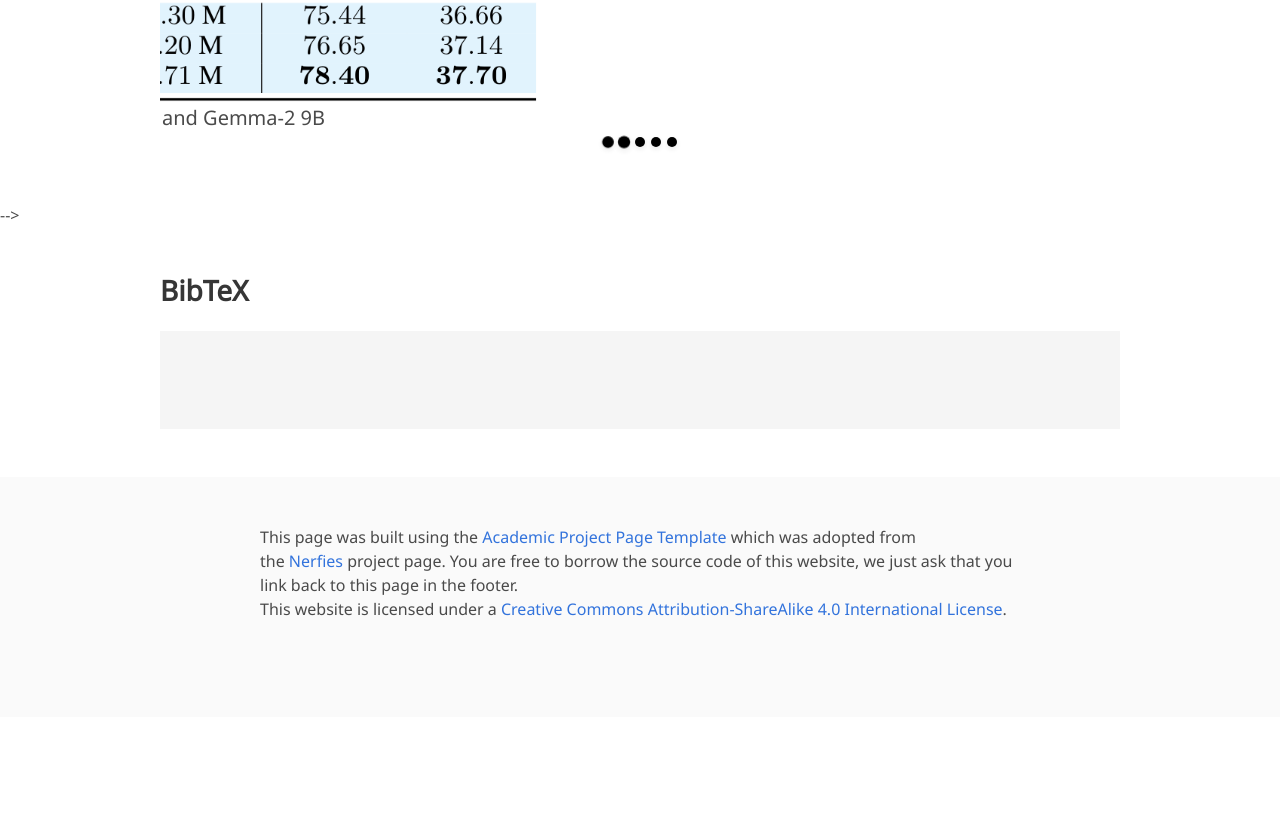
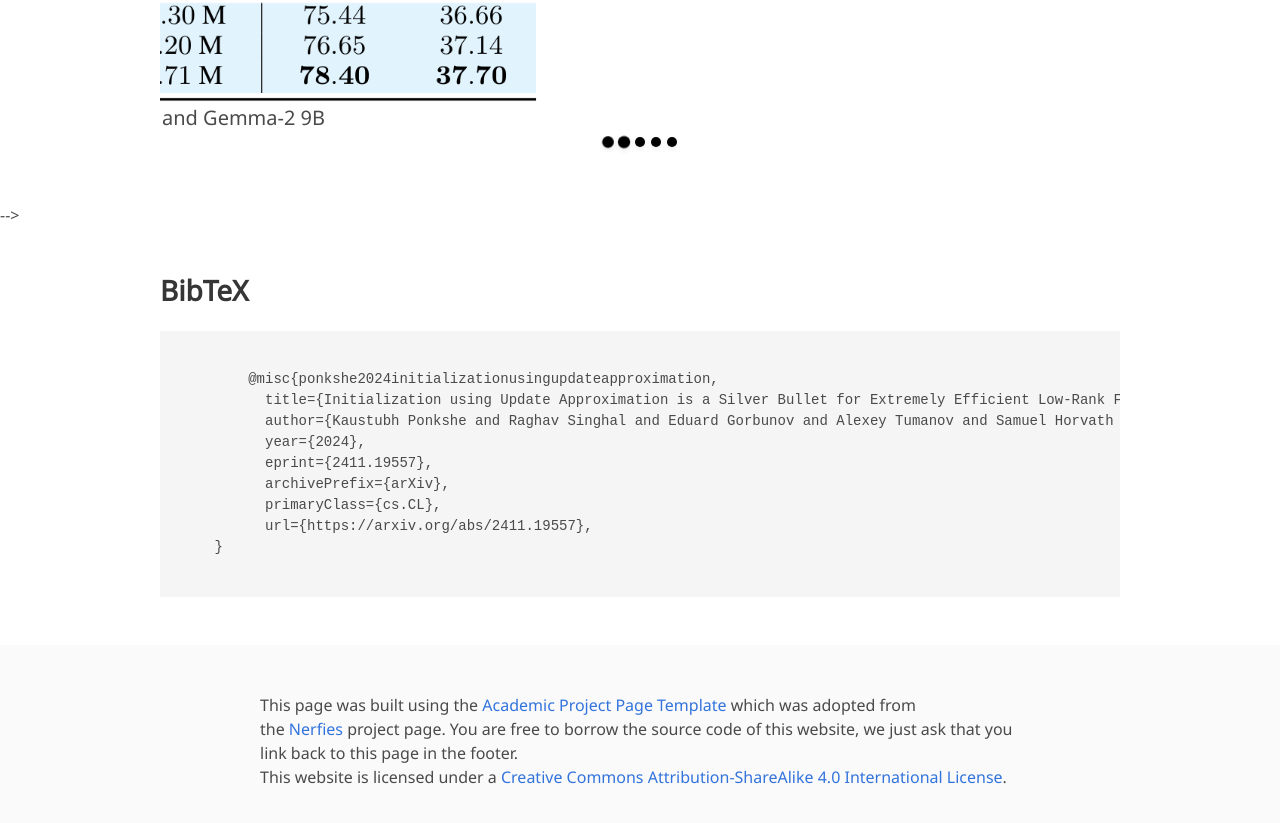
Before and after one commit to Rohit01-zoey/fed-sb-page, a plain HTML site: page index.html in a window 1280 px wide. Shown: the part 3668-4491 px from the top of the page. Before the commit the page ends 4385 px from the top, so only its background shows below. Drawn offline with nearby package versions, Linux system fonts and the light colour scheme; some icons are missing; a web font is replaced by a local one.

Commit message:
updated links

```diff
--- a/index.html
+++ b/index.html
@@ -60,16 +60,16 @@
                 <span target="_blank">Raghav Singhal<sup>*</sup><sup>1</sup>,</span>
             </span>
               <span class="author-block">
-                  <span target="_blank">Eduard Gorbunov<sup>1</sup>,</span>
+                  <span target="https://eduardgorbunov.github.io/">Eduard Gorbunov<sup>1</sup>,</span>
               </span>
               <span class="author-block">
-                  <span target="_blank">Alexey Tumanov<sup>2</sup>,</span>
+                  <span target="https://faculty.cc.gatech.edu/~atumanov/">Alexey Tumanov<sup>2</sup>,</span>
               </span>
               <span class="author-block">
-                  <span target="_blank">Samuel Horvath<sup>1</sup>,</span>
+                  <span target="https://sites.google.com/view/samuelhorvath">Samuel Horvath<sup>1</sup>,</span>
               </span>
               <span class="author-block">
-                  <span target="_blank">Praneeth Vepakomma<sup>1,3</sup></span>
+                  <span target="https://sites.mit.edu/praneeth/">Praneeth Vepakomma<sup>1,3</sup></span>
               </span>
                 </div>
 
@@ -118,7 +118,7 @@
 
                 <!-- ArXiv abstract Link -->
                 <span class="link-block">
-                  <a href="" target="_blank"
+                  <a href="" target="https://arxiv.org/abs/2411.19557"
                   class="external-link button is-normal is-rounded is-dark">
                   <span class="icon">
                     <i class="ai ai-arxiv"></i>
@@ -366,7 +366,15 @@
     <div class="container is-max-desktop content">
       <h2 class="title">BibTeX</h2>
       <pre><code>
-
+        @misc{ponkshe2024initializationusingupdateapproximation,
+          title={Initialization using Update Approximation is a Silver Bullet for Extremely Efficient Low-Rank Fine-Tuning},
+          author={Kaustubh Ponkshe and Raghav Singhal and Eduard Gorbunov and Alexey Tumanov and Samuel Horvath and Praneeth Vepakomma},
+          year={2024},
+          eprint={2411.19557},
+          archivePrefix={arXiv},
+          primaryClass={cs.CL},
+          url={https://arxiv.org/abs/2411.19557},
+    }
       </code></pre>
     </div>
 </section>
```
